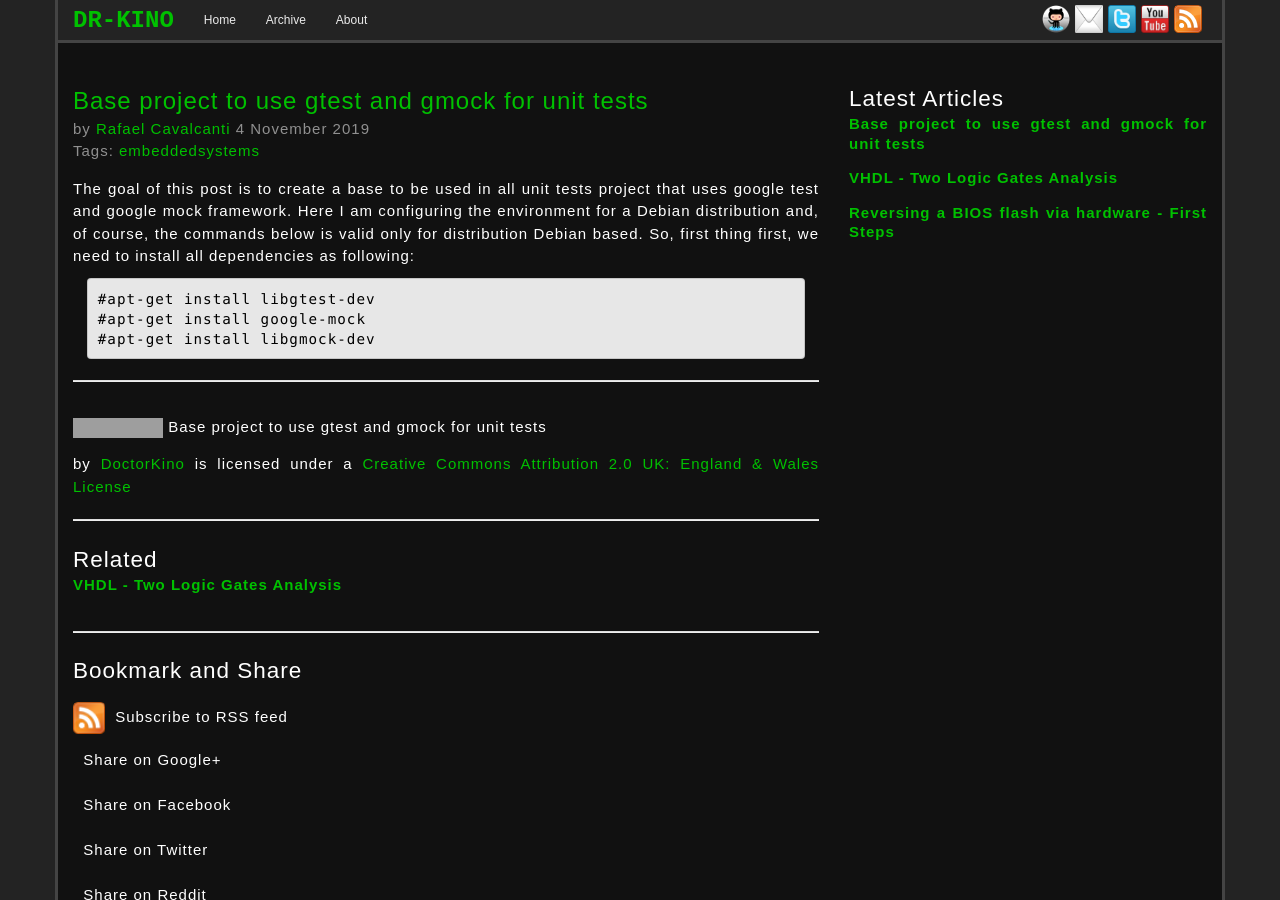
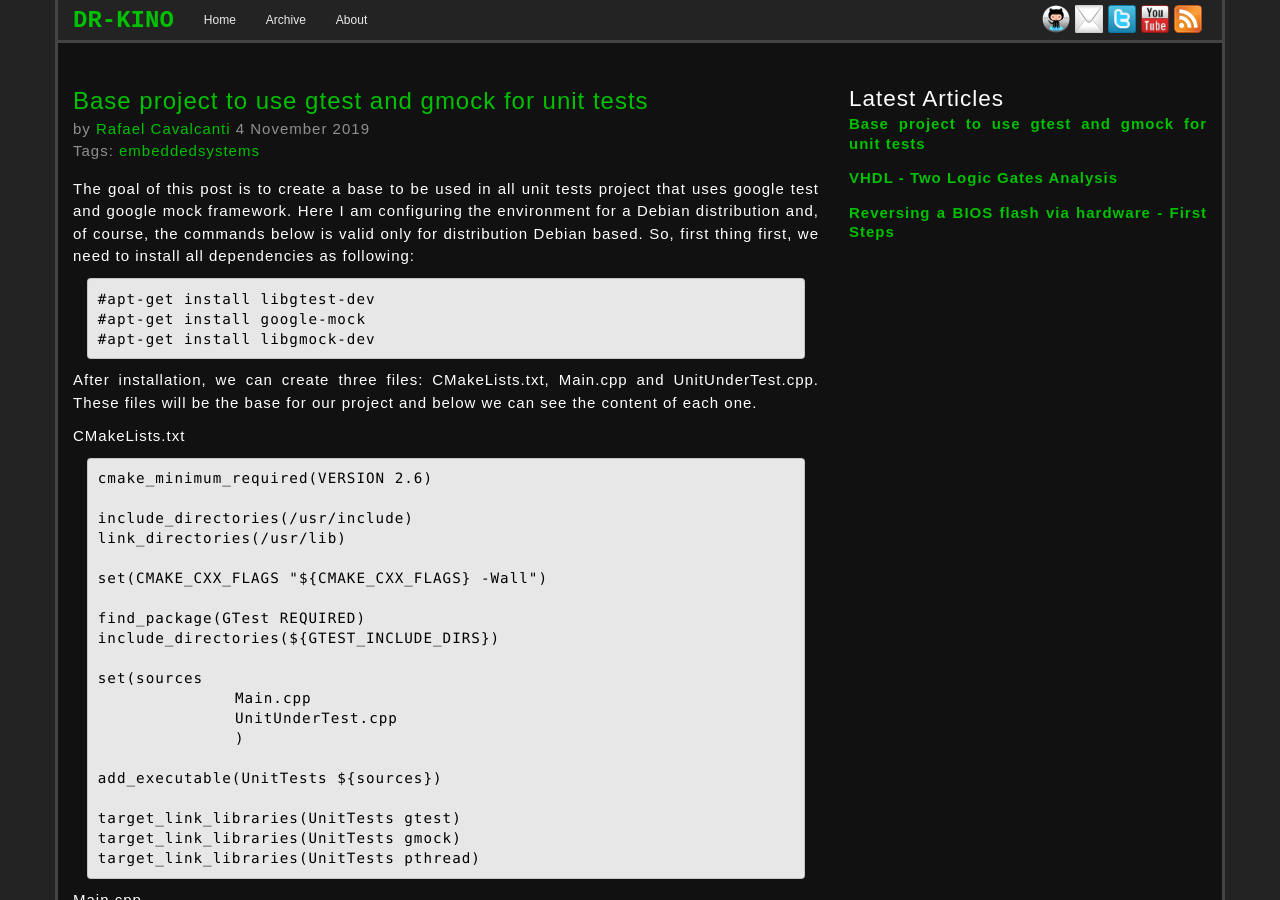
Before and after one commit to dr-kino/dr-kino.github.io, a Jekyll site: the page built from _posts/2019-11-04-base-project-to-use-gtest-and-gmock-in-unittest.markdown, in a window 1280 px wide and 900 px high. Built offline with Jekyll 4.4.1, drawn with Linux system fonts in a browser that asks for light colours; nearby versions of some CDN libraries; comment, search, counter and statistics services are not loaded; some of the changed text lies outside the part shown; grey boxes are pictures that could not be loaded.

Commit message:
Adding more details regarding to gtest and gmock framework for unit test.

````diff
--- a/_posts/2019-11-04-base-project-to-use-gtest-and-gmock-in-unittest.markdown
+++ b/_posts/2019-11-04-base-project-to-use-gtest-and-gmock-in-unittest.markdown
@@ -16,3 +16,48 @@
 #apt-get install google-mock
 #apt-get install libgmock-dev
 ```
+
+After installation, we can create three files: CMakeLists.txt, Main.cpp and UnitUnderTest.cpp. These files will be the base for our project and below we can see the content of each one.
+
+CMakeLists.txt
+```
+cmake_minimum_required(VERSION 2.6)
+
+include_directories(/usr/include)
+link_directories(/usr/lib)
+
+set(CMAKE_CXX_FLAGS "${CMAKE_CXX_FLAGS} -Wall")
+
+find_package(GTest REQUIRED)
+include_directories(${GTEST_INCLUDE_DIRS})
+
+set(sources
+		Main.cpp
+		UnitUnderTest.cpp
+		)
+
+add_executable(UnitTests ${sources})
+
+target_link_libraries(UnitTests gtest)
+target_link_libraries(UnitTests gmock)
+target_link_libraries(UnitTests pthread)
+```
+
+Main.cpp
+```c++
+#include "gmock/gmock.h"
+
+int main(int argc, char** argv) {
+	::testing::InitGoogleMock(&argc, argv);
+	return RUN_ALL_TESTS();
+}
+```
+
+UnitUnderTest.cpp
+```c++
+#include "gmock/gmock.h"
+
+TEST(Test_UnitUnderTest, TestCaseOne) {
+
+}
+```
````
